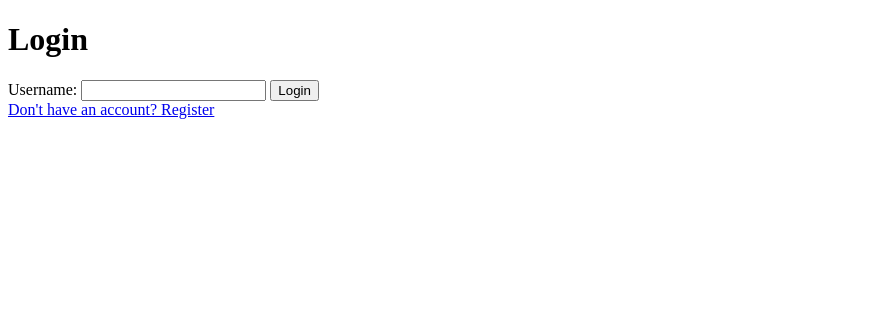
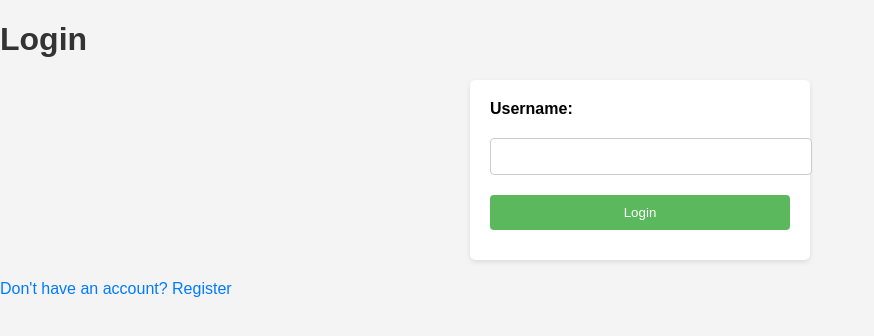
Before and after one commit to iliyailiev1/personal-finance-dashboard, a Flask app: page /login in a window 1280 px wide. Shown: the top 336 px of the page, without its empty margins (0-874 px from the left). Run offline with Flask 3, Linux system fonts and the light colour scheme.

Commit message:
Styled registration and login pages

```diff
--- a/static/style.css
+++ b/static/style.css
@@ -1,58 +1,58 @@
+/* General Styles */
 body {
     font-family: Arial, sans-serif;
-    margin: 20px;
     background-color: #f4f4f4;
+    margin: 0;
+    padding: 0;
+}
+
+h1 {
     color: #333;
 }
 
-h1 {
-    color: #4CAF50;
-}
-
+/* Form Styles */
 form {
     background: #fff;
     padding: 20px;
     border-radius: 5px;
-    box-shadow: 0 0 10px rgba(0, 0, 0, 0.1);
+    box-shadow: 0 2px 5px rgba(0, 0, 0, 0.1);
+    margin: 20px auto;
+    width: 300px;
 }
 
 label {
     display: block;
-    margin: 10px 0 5px;
+    margin-bottom: 10px;
+    font-weight: bold;
 }
 
-input[type="number"] {
-    width: calc(100% - 20px);
+input[type="text"],
+input[type="number"],
+input[type="submit"] {
+    width: 100%;
     padding: 10px;
-    margin-bottom: 15px;
+    margin: 10px 0;
     border: 1px solid #ccc;
     border-radius: 4px;
 }
 
 input[type="submit"] {
-    background: #4CAF50;
+    background-color: #5cb85c;
     color: white;
     border: none;
-    padding: 10px;
-    border-radius: 4px;
     cursor: pointer;
 }
 
 input[type="submit"]:hover {
-    background: #45a049;
+    background-color: #4cae4c;
 }
 
-h2 {
-    margin-top: 20px;
+/* Link Styles */
+a {
+    color: #007bff;
+    text-decoration: none;
 }
 
-ul {
-    list-style-type: none;
-    padding: 0;
+a:hover {
+    text-decoration: underline;
 }
-
-img {
-    max-width: 100%;
-    height: auto;
-    margin-top: 20px;
-}
--- a/templates/login.html
+++ b/templates/login.html
@@ -4,6 +4,7 @@
     <meta charset="UTF-8">
     <meta name="viewport" content="width=device-width, initial-scale=1.0">
     <title>Login</title>
+     <link rel="stylesheet" href="{{ url_for('static', filename='style.css') }}">
 </head>
 <body>
     <h1>Login</h1>
--- a/templates/register.html
+++ b/templates/register.html
@@ -4,6 +4,7 @@
     <meta charset="UTF-8">
     <meta name="viewport" content="width=device-width, initial-scale=1.0">
     <title>Register</title>
+     <link rel="stylesheet" href="{{ url_for('static', filename='style.css') }}">
 </head>
 <body>
     <h1>Register</h1>
```
